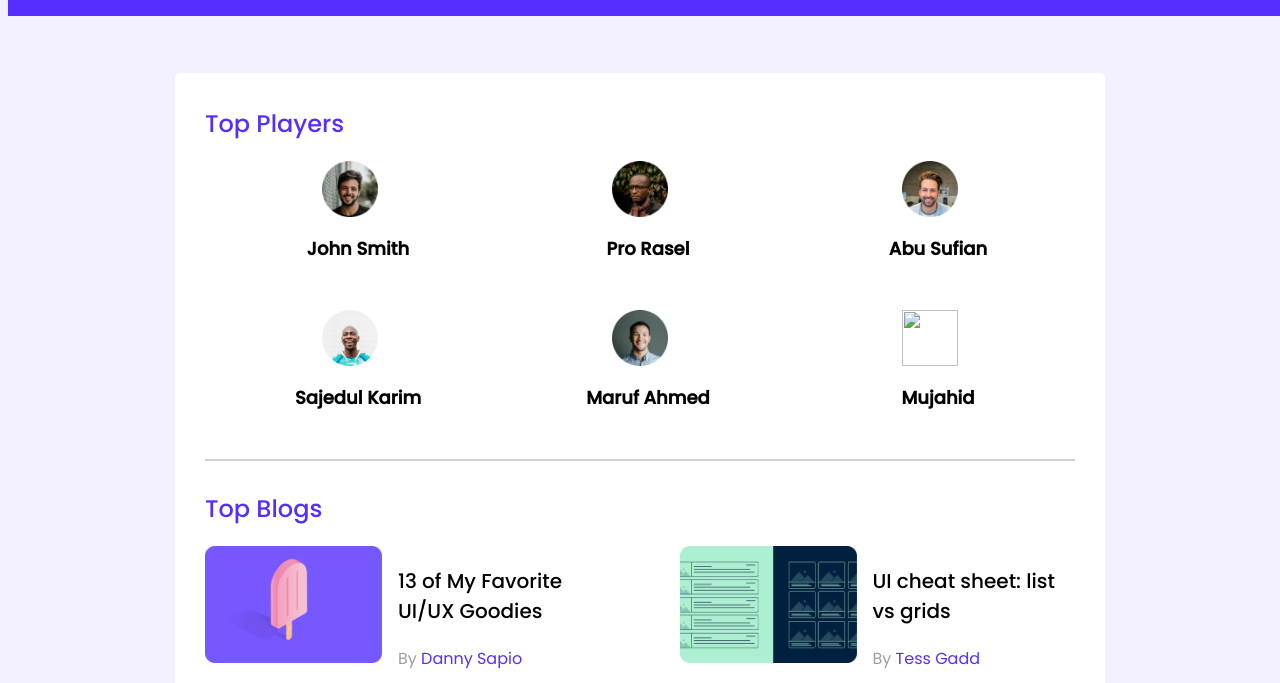
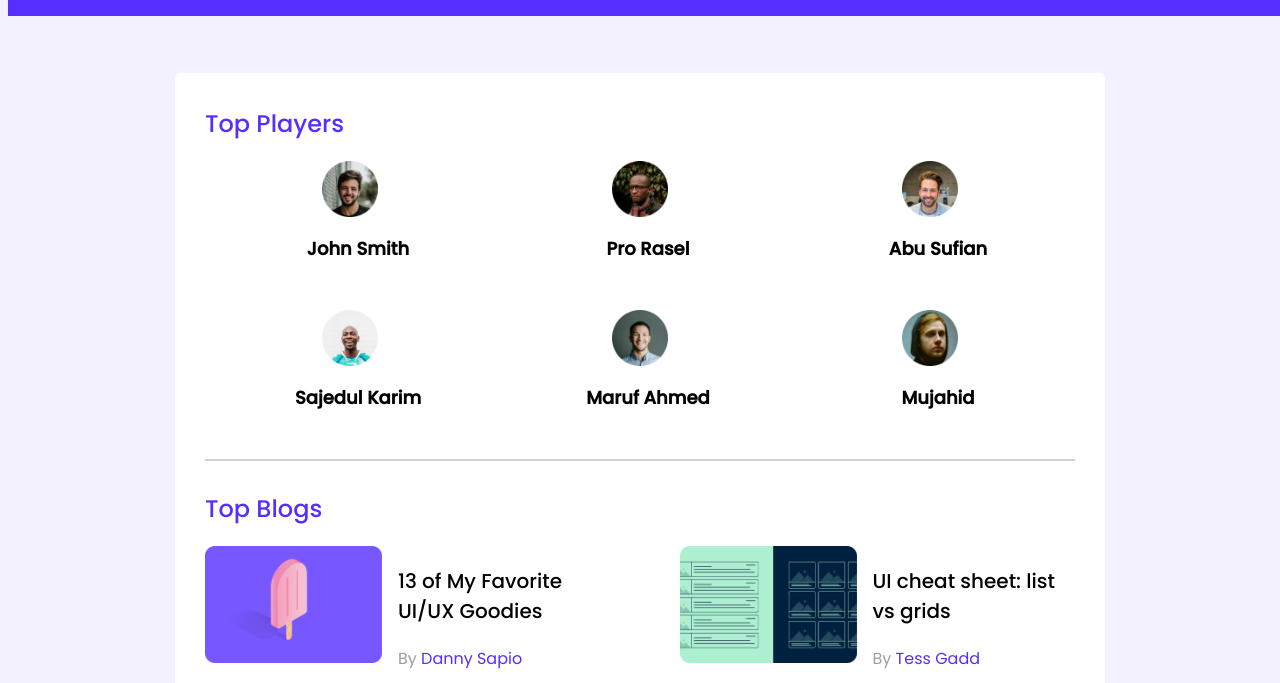
Before and after one commit to JASIMBD007/leader-board-css, a plain HTML site: page index.html in a window 1280 px wide. Shown: the part 117-800 px from the top of the page. Drawn offline with Linux system fonts and the light colour scheme; the site is published under a folder, as on GitHub Pages, so addresses that start at the root find nothing; a web font is replaced by a local one.

Commit message:
fix image 6

```diff
--- a/index.html
+++ b/index.html
@@ -54,7 +54,7 @@
                         <h3 class="player-name">Maruf Ahmed</h3>
                     </div>
                     <div class="player">
-                        <img src="/images/players/player-6.png" alt="">
+                        <img src="images/players/player-6.png" alt="">
                         <h3 class="player-name">Mujahid</h3>
                     </div>
                 </div>
```
